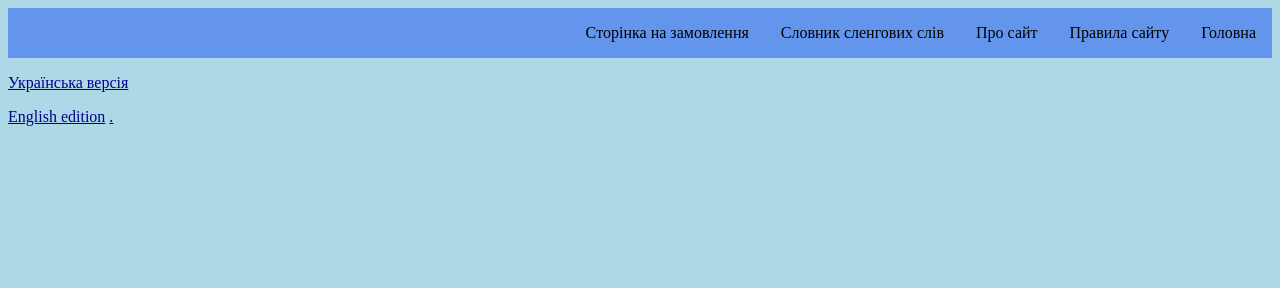
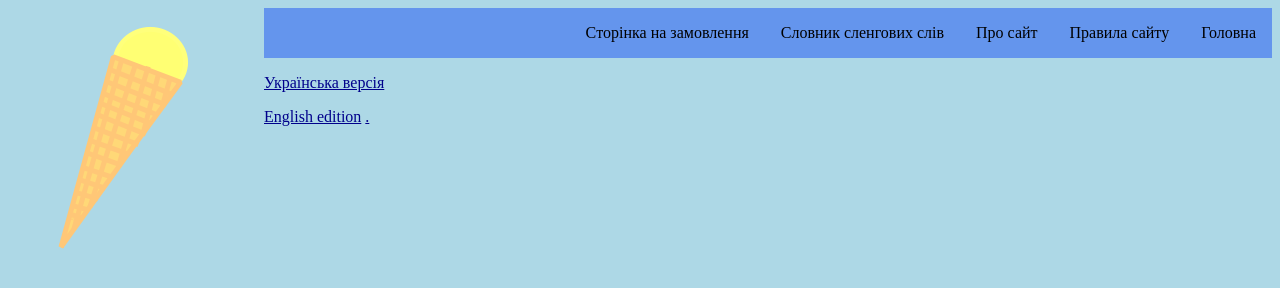
Before and after one commit to LazyBananaCat/IceCreamPedia, a plain HTML site: page main.html in a window 1280 px wide. Drawn offline with Linux system fonts and the light colour scheme.

Commit message:
Update main.html

```diff
--- a/main.html
+++ b/main.html
@@ -1,6 +1,8 @@
 <!DOCTYPE html>
 <html>
 	<head>
+		<img align="left"
+			src="logo.png">
 		<div class="header">
 			<ul>
 			<li><a href="main.html">Головна</a></li>
```
